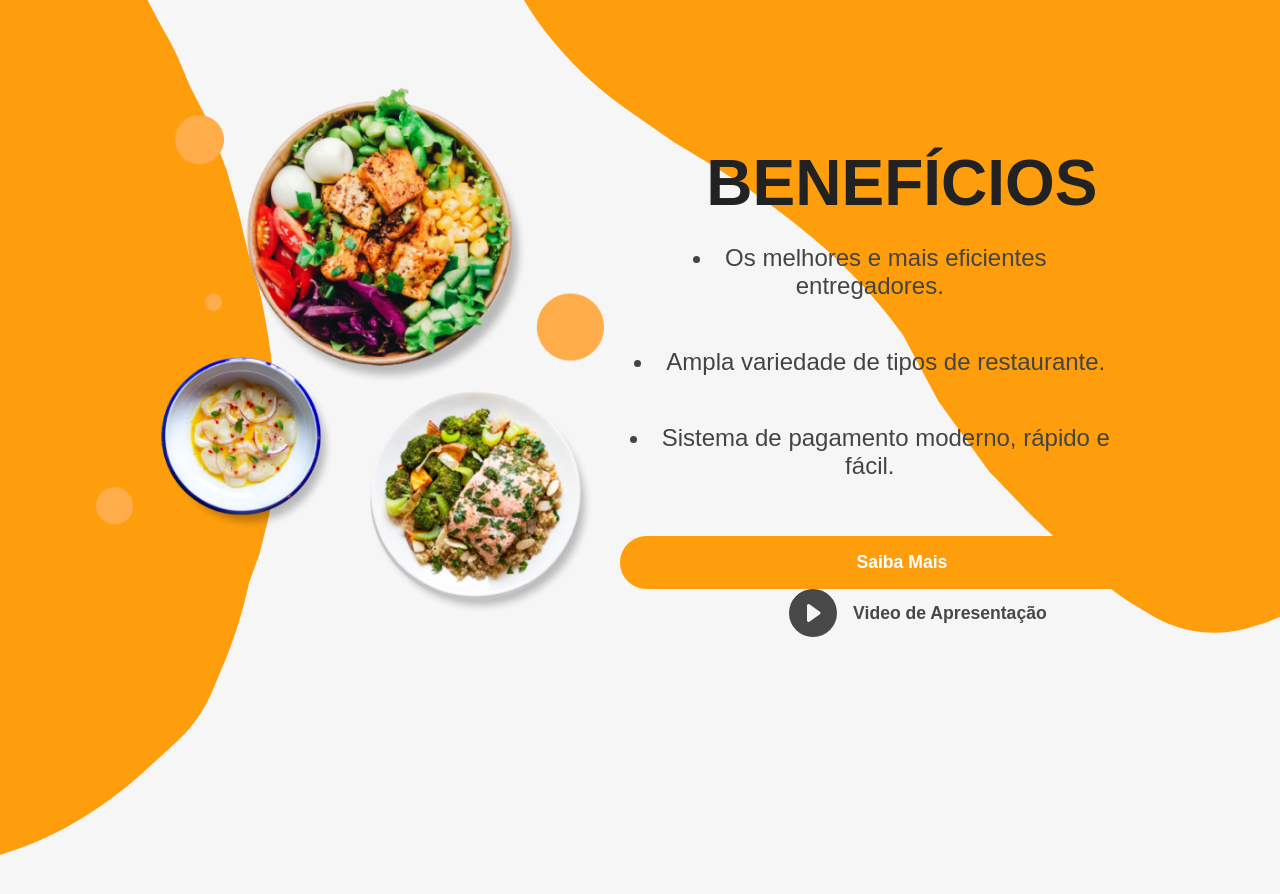
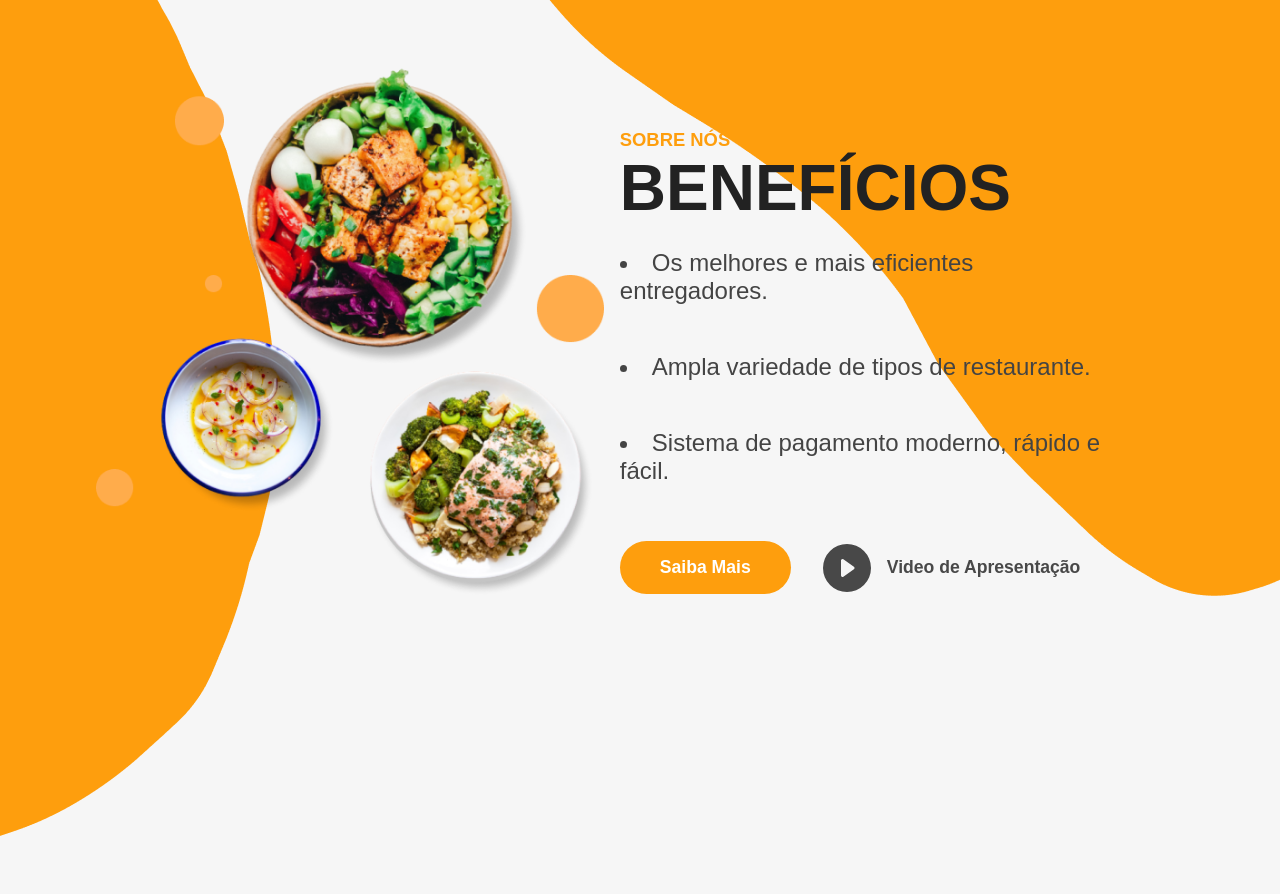
Before and after one commit to nicolascacreis/Cp-05-web, a React (Vite) app: page / in a window 1280 px wide. Shown: the part 1060-1954 px from the top of the page. Built offline with nearby package versions, Linux system fonts and the light colour scheme.

Commit message:
Update apresentacao.jsx

```diff
--- a/src/components/apresentacao/apresentacao.jsx
+++ b/src/components/apresentacao/apresentacao.jsx
@@ -68,6 +68,7 @@
 
 const TextContainer = styled.div`
   flex: 1;
+  align-items: start;
   justify-content: center;
   display: flex;
   flex-direction: column;
@@ -103,7 +104,7 @@
   max-width: 500px;
   color: #444444;
   margin: 1.5rem 0rem;
-  text-align: center;
+  text-align: start;
 
   @media (max-width: 800px) {
     max-width: 80%;
@@ -113,8 +114,12 @@
 const ButtonContainer = styled.div`
   margin-top: 2rem;
   display: flex;
-  flex-direction: column;
+  flex-direction: row;
   justify-content: center;
+
+  @media (max-width: 800px) {
+    flex-direction: column;
+  }
 `;
 
 const SecondaryButton = styled.button`
```
